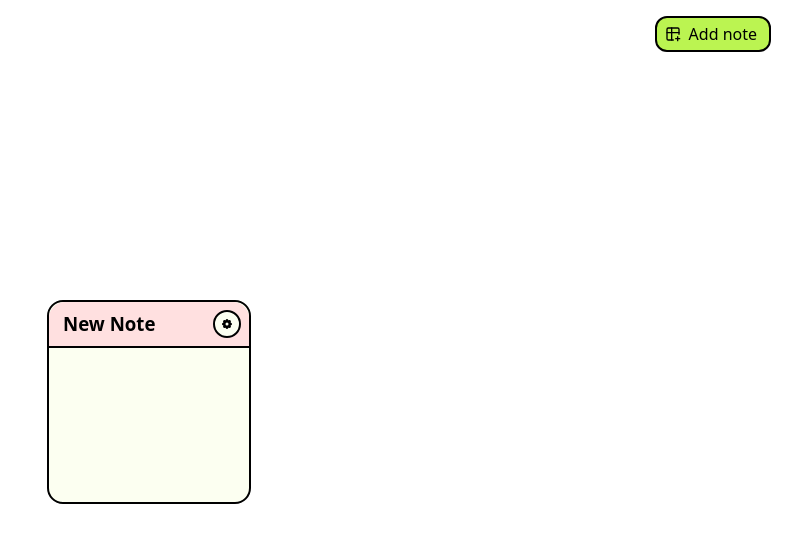
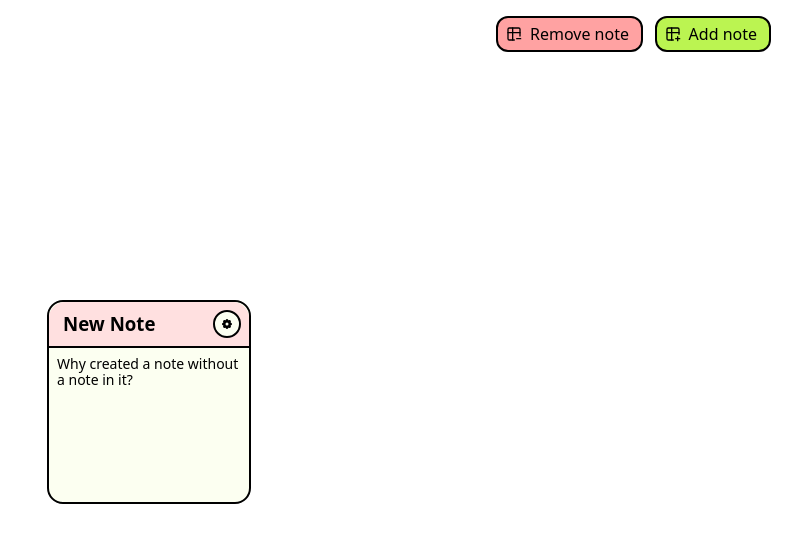
Before and after one commit to andikasujanadi/proxima-board, a plain HTML site: page index.html in a window 1280 px wide. Shown: the whole page, without its empty margins (493-1280 px from the left). Drawn offline with nearby package versions, Linux system fonts and the light colour scheme.

Commit message:
add toggle close function

```diff
--- a/index.html
+++ b/index.html
@@ -10,12 +10,14 @@
     <link rel="stylesheet" href="./assets/library/jendelajs/theme/jendela-linux.css">
     <link rel="stylesheet" href="./assets/library/jendelajs/theme/jendela-retro.css">
     <style type="text/tailwindcss">
-
+        .body{
+            @apply leading-4 font-medium text-sm;
+        }
     </style>
 </head>
 
 <body>
-    <div onclick="openWindow()"
+    <div onclick="openNoteForm()"
         class="fixed right-4 top-4 bg-lime-300 border border-2 border-black font-medium px-2 pe-3 py-1 text-black font-xl rounded-xl cursor-pointer flex gap-2">
         <svg xmlns="http://www.w3.org/2000/svg" width="16" height="16" viewBox="0 0 24 24" fill="none"
             stroke="currentColor" stroke-width="2" stroke-linecap="round" stroke-linejoin="round"
@@ -29,6 +31,21 @@
         </svg>
         <div class="my-auto">
             Add note
+        </div>
+    </div>
+    <div onclick="toggleClose()"
+        class="fixed right-36 top-4 bg-red-300 border border-2 border-black font-medium px-2 pe-3 py-1 text-black font-xl rounded-xl cursor-pointer flex gap-2">
+        <svg xmlns="http://www.w3.org/2000/svg" width="16" height="16" viewBox="0 0 24 24" fill="none"
+            stroke="currentColor" stroke-width="2" stroke-linecap="round" stroke-linejoin="round"
+            class="icon icon-tabler icons-tabler-outline icon-tabler-table-minus my-auto">
+            <path stroke="none" d="M0 0h24v24H0z" fill="none" />
+            <path d="M12.5 21h-7.5a2 2 0 0 1 -2 -2v-14a2 2 0 0 1 2 -2h14a2 2 0 0 1 2 2v10" />
+            <path d="M3 10h18" />
+            <path d="M10 3v18" />
+            <path d="M16 19h6" />
+        </svg>
+        <div class="my-auto">
+            Remove note
         </div>
     </div>
     <div class="hidden">
@@ -66,10 +83,11 @@
         const editButton = `<div onclick="pointThis(this); editNote();" class="headerButton">
             <svg  xmlns="http://www.w3.org/2000/svg"  width="24"  height="24"  viewBox="0 0 24 24"  fill="currentColor"  class="icon icon-tabler icons-tabler-filled icon-tabler-settings"><path stroke="none" d="M0 0h24v24H0z" fill="none"/><path d="M14.647 4.081a.724 .724 0 0 0 1.08 .448c2.439 -1.485 5.23 1.305 3.745 3.744a.724 .724 0 0 0 .447 1.08c2.775 .673 2.775 4.62 0 5.294a.724 .724 0 0 0 -.448 1.08c1.485 2.439 -1.305 5.23 -3.744 3.745a.724 .724 0 0 0 -1.08 .447c-.673 2.775 -4.62 2.775 -5.294 0a.724 .724 0 0 0 -1.08 -.448c-2.439 1.485 -5.23 -1.305 -3.745 -3.744a.724 .724 0 0 0 -.447 -1.08c-2.775 -.673 -2.775 -4.62 0 -5.294a.724 .724 0 0 0 .448 -1.08c-1.485 -2.439 1.305 -5.23 3.744 -3.745a.722 .722 0 0 0 1.08 -.447c.673 -2.775 4.62 -2.775 5.294 0zm-2.647 4.919a3 3 0 1 0 0 6a3 3 0 0 0 0 -6z" /></svg>
             </div>`
+
+        const defaultNote = "Why created a note without a note in it?";
+
         document.addEventListener("DOMContentLoaded", function () {
-            console.log("DOM is fully loaded!");
             addNote();
-
         });
 
 
@@ -80,7 +98,7 @@
         }
 
         let newNoteWindow;
-        function openWindow() {
+        function openNoteForm() {
             if (!document.getElementById("newNoteWindow")) {
                 const addNoteForm = document.getElementById("addNoteForm");
                 if (!addNoteForm) return;
@@ -104,6 +122,7 @@
         }
 
         function addNote() {
+            toggleClose(false);
             let title = "";
             let value = "";
             try {
@@ -112,6 +131,7 @@
                 value = document.getElementById('noteValue').value.replace(/\n/g, "<br>");
             } catch (error) { }
             title = title == '' ? 'New Note' : title
+            value = value == '' ? defaultNote : value
             let note = jendelaJS.addWindow({
                 title: title,
                 theme: "jendela-retro",
@@ -150,12 +170,15 @@
             }
         }
 
-        function toggleClose() {
+        function toggleClose(state = "-") {
             const a = document.querySelectorAll('.note .headerButtonClose');
-            console.log(a)
             a.forEach(b => {
-                b.classList.toggle('hidden');
-                console.log(b)
+                if (state == '-') {
+                    b.classList.toggle('hidden');
+                }
+                else {
+                    b.classList.toggle('hidden', !state);
+                }
             });
         }
 
```
